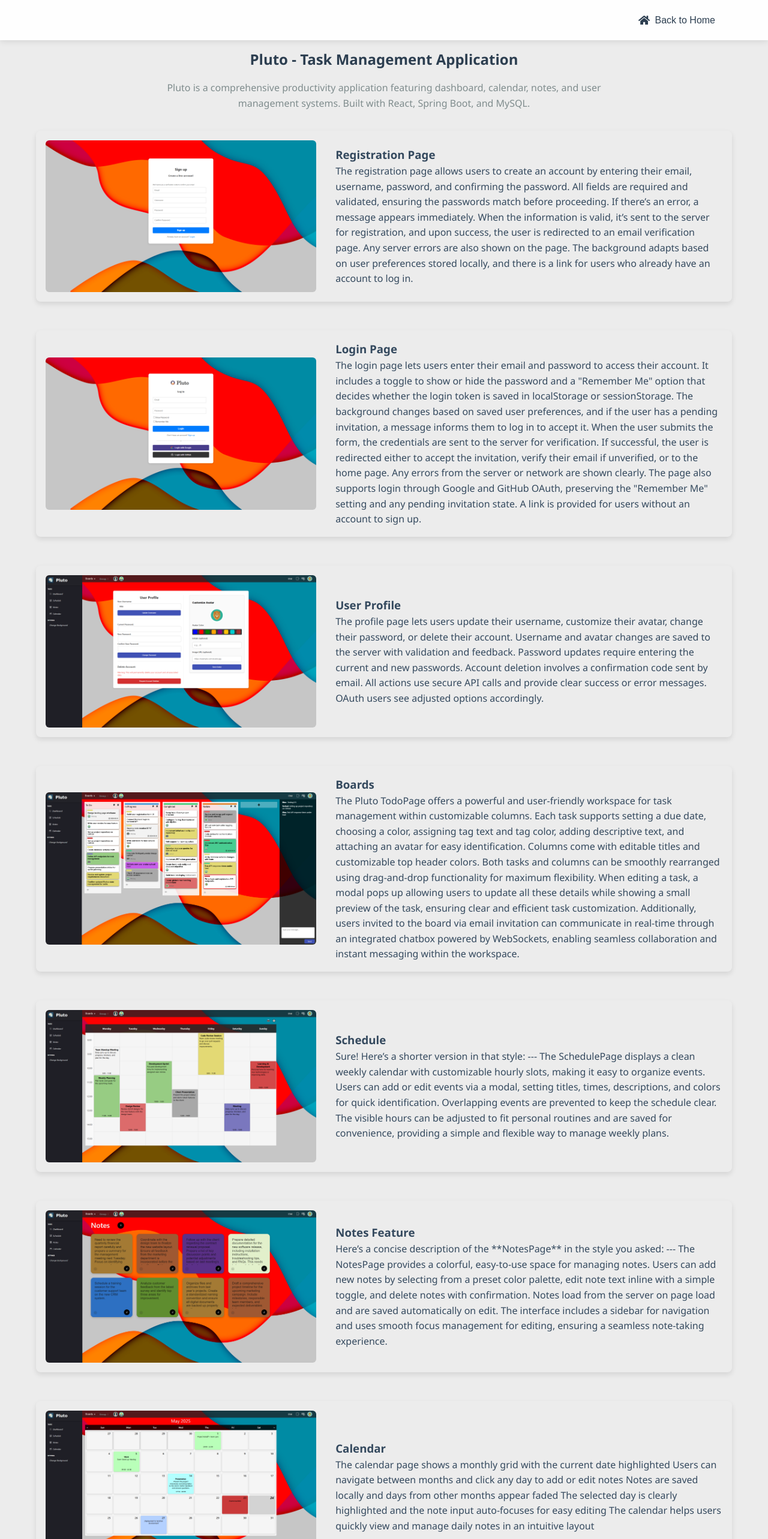
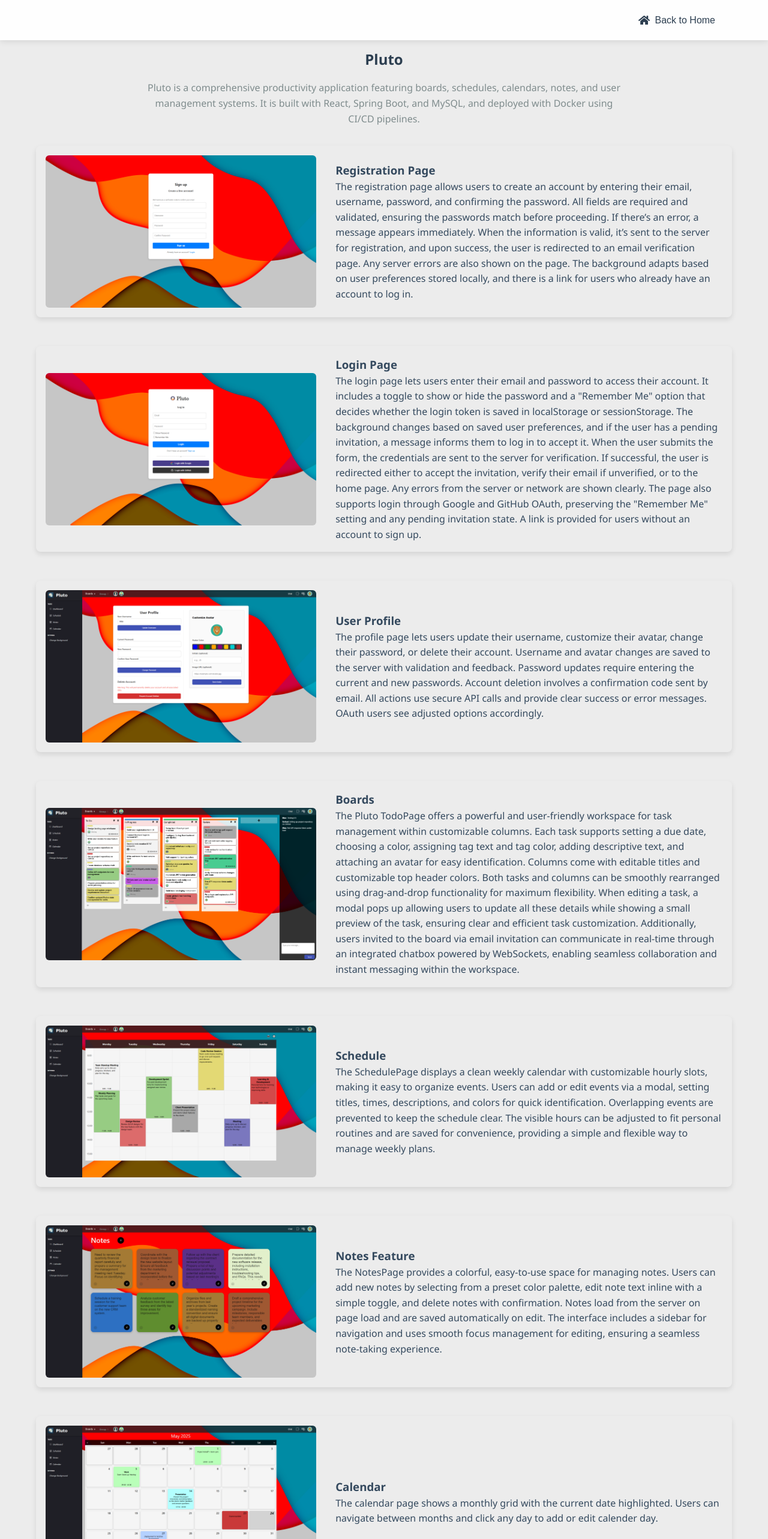
Before and after one commit to Sarhad127/portfolio, a React (Create React App) app: page /pluto in a window 1280 px wide. Shown: the top 2566 px of the page at 60% size. Built offline with nearby package versions, Linux system fonts and the light colour scheme.

Commit message:
update 11

```diff
--- a/src/Pluto/Pluto.js
+++ b/src/Pluto/Pluto.js
@@ -61,27 +61,19 @@
             src: schema,
             alt: 'Schema',
             caption: 'Schedule',
-            description: 'Sure! Here’s a shorter version in that style:\n' +
-                '\n' +
-                '---\n' +
-                '\n' +
-                'The SchedulePage displays a clean weekly calendar with customizable hourly slots, making it easy to organize events. Users can add or edit events via a modal, setting titles, times, descriptions, and colors for quick identification. Overlapping events are prevented to keep the schedule clear. The visible hours can be adjusted to fit personal routines and are saved for convenience, providing a simple and flexible way to manage weekly plans.\n'
+            description: 'The SchedulePage displays a clean weekly calendar with customizable hourly slots, making it easy to organize events. Users can add or edit events via a modal, setting titles, times, descriptions, and colors for quick identification. Overlapping events are prevented to keep the schedule clear. The visible hours can be adjusted to fit personal routines and are saved for convenience, providing a simple and flexible way to manage weekly plans.\n'
         },
         {
             src: notes,
             alt: 'Notes',
             caption: 'Notes Feature',
-            description: 'Here’s a concise description of the **NotesPage** in the style you asked:\n' +
-                '\n' +
-                '---\n' +
-                '\n' +
-                'The NotesPage provides a colorful, easy-to-use space for managing notes. Users can add new notes by selecting from a preset color palette, edit note text inline with a simple toggle, and delete notes with confirmation. Notes load from the server on page load and are saved automatically on edit. The interface includes a sidebar for navigation and uses smooth focus management for editing, ensuring a seamless note-taking experience.\n'
+            description: 'The NotesPage provides a colorful, easy-to-use space for managing notes. Users can add new notes by selecting from a preset color palette, edit note text inline with a simple toggle, and delete notes with confirmation. Notes load from the server on page load and are saved automatically on edit. The interface includes a sidebar for navigation and uses smooth focus management for editing, ensuring a seamless note-taking experience.\n'
         },
         {
             src: calender,
             alt: 'Calendar',
             caption: 'Calendar',
-            description: 'The calendar page shows a monthly grid with the current date highlighted Users can navigate between months and click any day to add or edit notes Notes are saved locally and days from other months appear faded The selected day is clearly highlighted and the note input auto-focuses for easy editing The calendar helps users quickly view and manage daily notes in an intuitive layout'
+            description: 'The calendar page shows a monthly grid with the current date highlighted. Users can navigate between months and click any day to add or edit calender day.'
         },
     ];
 
@@ -100,10 +92,9 @@
             </nav>
 
             <section className="project-description">
-                <h2>Pluto - Task Management Application</h2>
+                <h2>Pluto</h2>
                 <p>
-                    Pluto is a comprehensive productivity application featuring dashboard, calendar, notes,
-                    and user management systems. Built with React, Spring Boot, and MySQL.
+                    Pluto is a comprehensive productivity application featuring boards, schedules, calendars, notes, and user management systems. It is built with React, Spring Boot, and MySQL, and deployed with Docker using CI/CD pipelines.
                 </p>
             </section>
 
```
